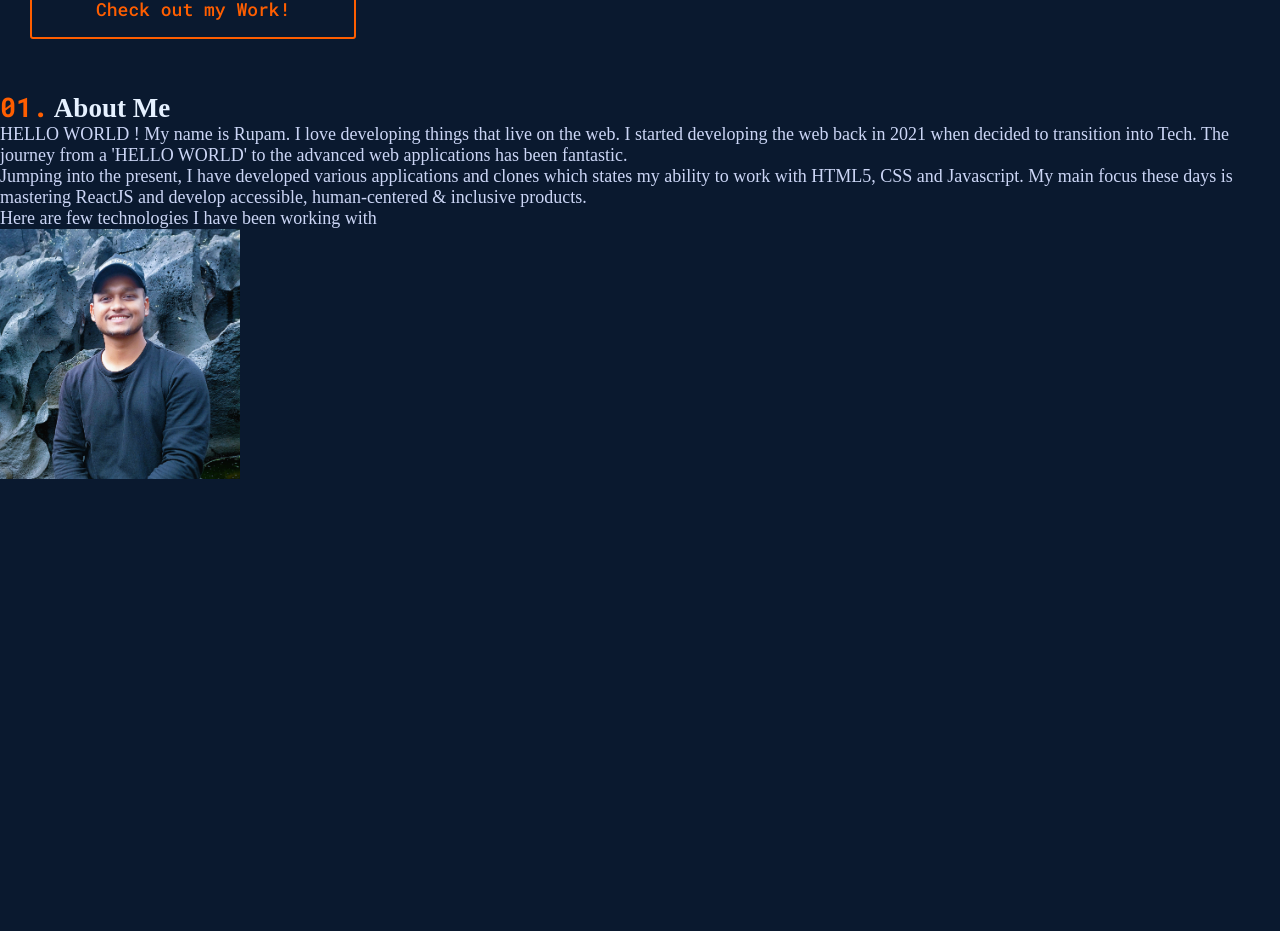
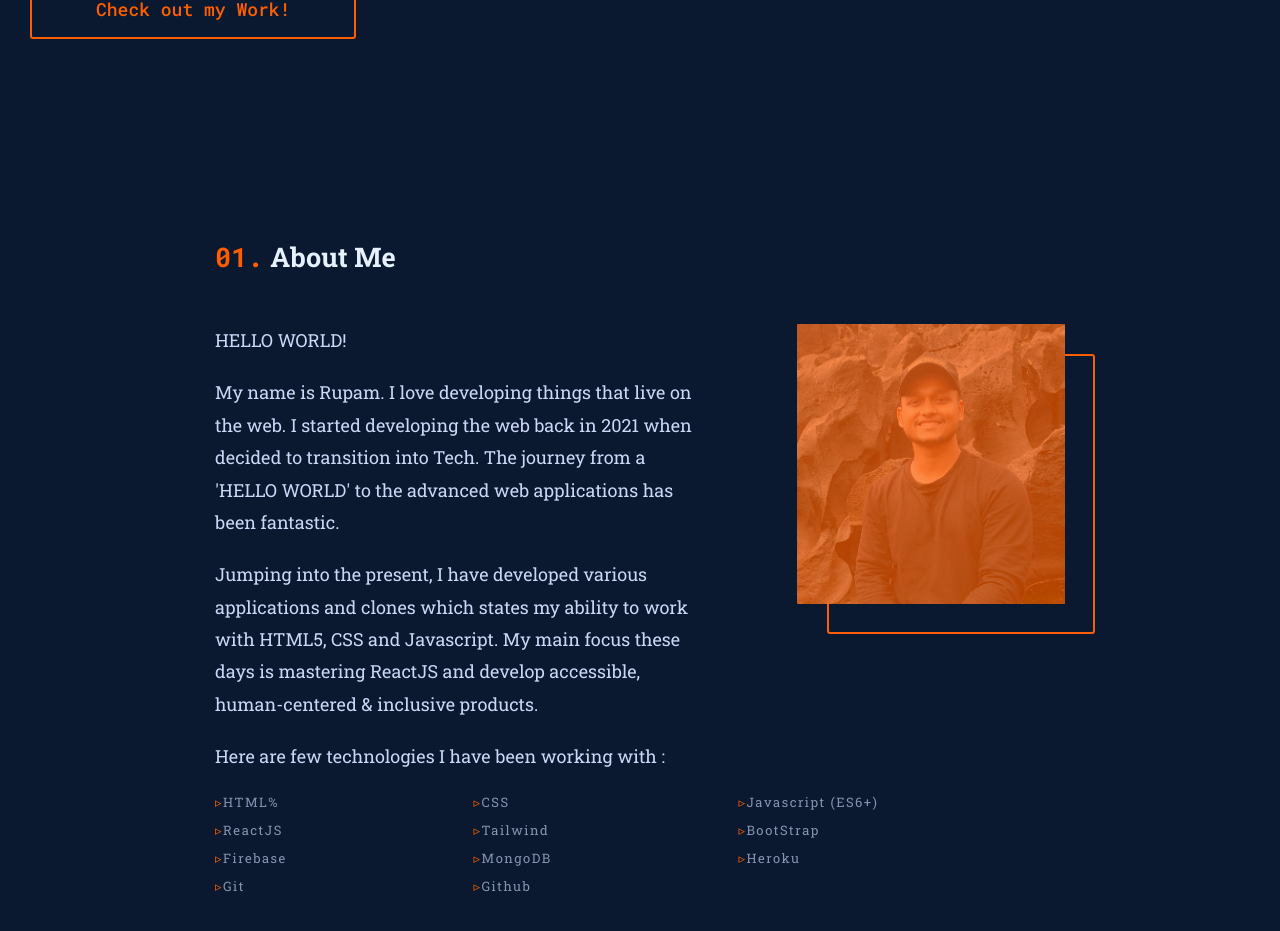
Before and after one commit to rupamsutar/Portfolio, a React (Create React App) app: page / in a window 1280 px wide. Shown: the part 657-1588 px from the top of the page. Before the commit the page ends 1141 px from the top, so only its background shows below. Built offline with nearby package versions, Linux system fonts and the light colour scheme.

Commit message:
about me section setup done animation remaining

```diff
--- a/src/Components/AboutMe/AboutMe.js
+++ b/src/Components/AboutMe/AboutMe.js
@@ -9,8 +9,10 @@ const AboutMe = () => {
         <div className={sectionClassName}>
             <h1><span>01.</span> About Me</h1>
             <div className={classes.info}>
+                <div className={classes.infoData}>
+                    <p>HELLO WORLD!</p>
                     <p>
-                    HELLO WORLD ! My name is Rupam. I love developing things that live on the web.
+                        My name is Rupam. I love developing things that live on the web.
                         I started developing the web back in 2021 when decided to transition into Tech.
                         The journey from a 'HELLO WORLD' to the advanced web applications has been
                         fantastic.
@@ -21,12 +23,29 @@ const AboutMe = () => {
                         and develop accessible, human-centered & inclusive products.
                     </p>
                     <p>
-                    Here are few technologies I have been working with
+                        Here are few technologies I have been working with :
                     </p>
                 </div>
-            <div className={classes.image}>
-                <img class={classes.profileImage} src={ProfileImage} alt="Profile pic"></img>
+                <div className={classes.imageSection}>
+                    <div className={classes.imageColor}></div>
+                    <div className={classes.image}></div>
+                    <div className={classes.border}></div>
                 </div>
+            </div>
+            <ul className={classes.topics}>
+                    <li>HTML%</li>
+                    <li>CSS</li>
+                    <li>Javascript (ES6+)</li>
+                    <li>ReactJS</li>
+                    <li>Tailwind</li>
+                    <li>BootStrap</li>
+                    <li>Firebase</li>
+                    <li>MongoDB</li>
+                    <li>Heroku</li>
+                    <li>Git</li>
+                    <li>Github</li>
+            </ul>
+
         </div>
     )
 }
--- a/src/Components/AboutMe/AboutMe.module.css
+++ b/src/Components/AboutMe/AboutMe.module.css
@@ -1,4 +1,83 @@
-.profileImage {
-    height: 250px;
-    width: 240px;
+.section{
+    display: flex;
+    flex-direction: column;
+    max-width: 850px;
+    margin: 200px auto;
 }
+
+.info {
+    display: flex;
+    justify-content: space-between;
+    gap: 50px;
+}
+.infoData p {
+    margin-bottom: 20px;
+    line-height: 1.8;
+    width: 480px;
+
+}
+
+.imageSection {
+    height: 280px;
+    width: 268px;
+    position: relative;
+}
+
+
+
+.imageColor {
+    height: 280px;
+    width: 268px;
+    background-color: #ff5e00;
+    opacity: 0.7;
+    position: absolute;
+    top: 0;
+    left: 0;
+
+    transition: all 1s;
+}
+.imageColor:hover {
+    opacity: 0;
+}
+
+.image {
+    height: 280px;
+    width: 268px;
+    background-image:url("../../Assets/ProfileImg.jpg");
+    background-size: cover;
+    background-position: top;
+    border-radius: 3px;
+}
+
+.border {
+    height: 280px;
+    width: 268px;
+    border: 2px solid #ff5e00;
+    border-radius: 3px;
+    position: absolute;
+    top:30px;
+    left: 30px;
+    z-index: -1;
+}
+
+.border:hover {
+    transform: translate(-10px, -10px);
+}
+
+.topics {
+    display: grid;
+    grid-template-columns: auto auto auto;
+}
+
+.topics li {
+    color: #8892b0;
+    list-style: none;
+    font-size: 13px;
+    letter-spacing: 1.5px;
+    margin-bottom: 10px;
+}
+
+.topics li::before {
+    content: "▹";
+    color: #ff5e00;
+}
--- a/src/Components/Introduction/Introduction.module.css
+++ b/src/Components/Introduction/Introduction.module.css
@@ -14,7 +14,6 @@
 }
 
 .introduction h2 {
-    font-family: Roboto Slab, sans-serif;
     font-weight: 600;
     color:#e6f1ff;
     font-size: 80px;
@@ -24,13 +23,11 @@
     margin: 10px 0 15px 0 ;
     font-size: 60px;
     color: #8892b0;
-    font-family: Roboto Slab, system-ui, sans-serif;
 
 }
 
 .introduction p {
     margin-top: 20px;
-    font-family: Roboto Slab, sans-serif;
     line-height: 1.8;
     max-width: 540px;
 }
--- a/src/index.css
+++ b/src/index.css
@@ -18,11 +18,13 @@ body {
   background-color: #0a192f;
   color: rgb(204, 214, 246);
   font-size: 18px;
+  font-family: Roboto Slab, sans-serif;
 }
 
 
 .section-title h1 {
   color: #e6f1ff;
+  margin-bottom: 50px;
 }
 
 .section-title h1 span {
```
Lines whose indentation alone changed are shown as unchanged.
